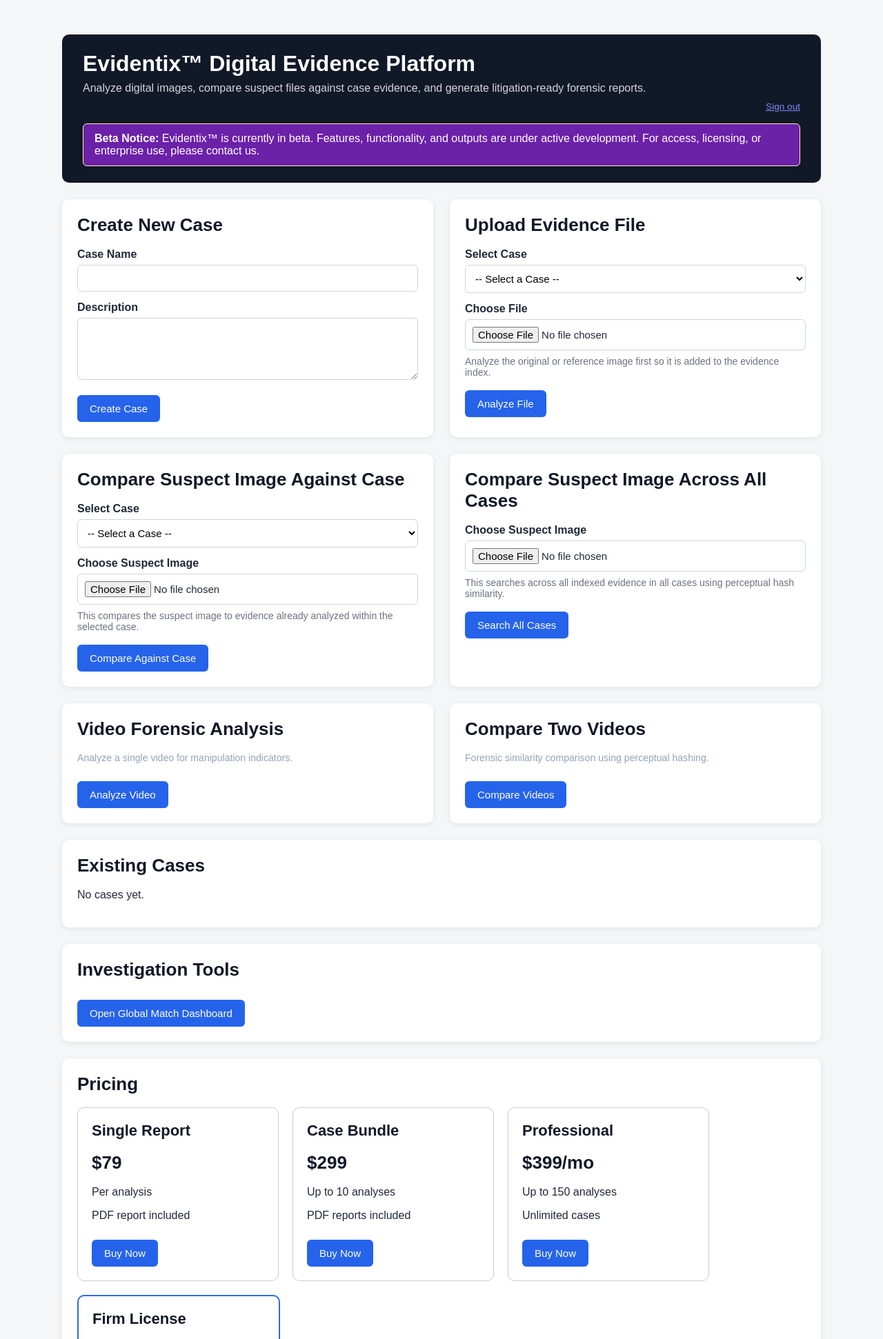
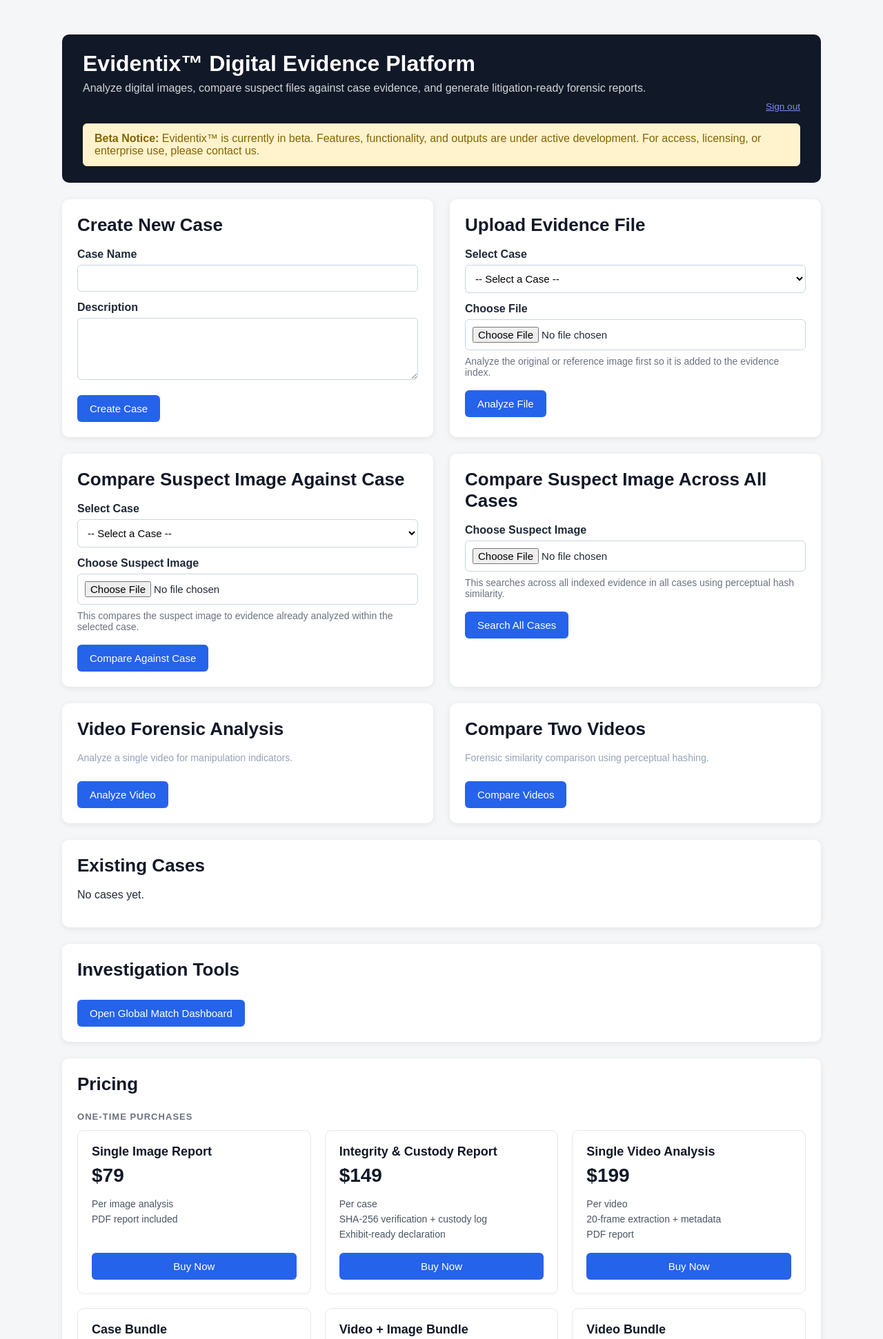
Before and after one commit to Kcaldwell99/evidenceanalyzer, a FastAPI app: template app/templates/upload.html in a window 1280 px wide. Shown: the top 1942 px of the page at 69% size. Run offline with FastAPI, Linux system fonts and the light colour scheme; the template is opened without the code that fills it, so the values that code supplies are empty.

Commit message:
Rebuild dashboard pricing grid with 8 products in 2 sections

```diff
--- a/app/templates/upload.html
+++ b/app/templates/upload.html
@@ -38,8 +38,8 @@
         }
 
         .beta-notice {
-            background-color: #6b21a8;
-            color: white;
+            background: #fff3cd;
+            color: #856404;
             padding: 12px 16px;
             border-radius: 6px;
             margin-top: 16px;
@@ -173,22 +173,83 @@
             margin-bottom: 20px;
         }
 
+        .pricing-section-label {
+            font-size: 13px;
+            font-weight: 600;
+            text-transform: uppercase;
+            letter-spacing: 0.08em;
+            color: #6b7280;
+            margin: 24px 0 12px 0;
+        }
+
         .pricing-grid {
-            display: flex;
+            display: grid;
+            grid-template-columns: repeat(3, 1fr);
             gap: 20px;
-            flex-wrap: wrap;
+        }
+
+        .pricing-grid.subscriptions {
+            grid-template-columns: repeat(2, 1fr);
+            max-width: 700px;
         }
 
         .price-card {
-            border: 1px solid #ccc;
+            border: 1px solid #e5e7eb;
             padding: 20px;
             border-radius: 10px;
-            width: 250px;
             background: white;
+            display: flex;
+            flex-direction: column;
+            position: relative;
+        }
+
+        .price-card h3 {
+            margin: 0 0 8px 0;
+            font-size: 18px;
+            color: #111827;
+        }
+
+        .price-card .price-amount {
+            font-size: 28px;
+            font-weight: 700;
+            color: #111827;
+            margin: 0 0 14px 0;
+        }
+
+        .price-card ul {
+            list-style: none;
+            padding: 0;
+            margin: 0 0 16px 0;
+            color: #4b5563;
+            font-size: 14px;
+            flex-grow: 1;
+        }
+
+        .price-card ul li {
+            padding: 3px 0;
+        }
+
+        .price-card .button {
+            margin-top: auto;
+            text-align: center;
         }
 
         .price-card.featured {
-            border: 2px solid #2d6cdf;
+            border: 2px solid #2563eb;
+            box-shadow: 0 4px 12px rgba(37, 99, 235, 0.12);
+        }
+
+        .price-card.featured .badge {
+            position: absolute;
+            top: -10px;
+            right: 16px;
+            background: #2563eb;
+            color: white;
+            font-size: 11px;
+            font-weight: 600;
+            padding: 3px 10px;
+            border-radius: 999px;
+            letter-spacing: 0.04em;
         }
 
         .delete-button {
@@ -206,8 +267,22 @@
             background: #b71c1c;
         }
 
+        @media (max-width: 900px) {
+            .pricing-grid,
+            .pricing-grid.subscriptions {
+                grid-template-columns: 1fr 1fr;
+            }
+        }
+
         @media (max-width: 850px) {
             .grid {
+                grid-template-columns: 1fr;
+            }
+        }
+
+        @media (max-width: 600px) {
+            .pricing-grid,
+            .pricing-grid.subscriptions {
                 grid-template-columns: 1fr;
             }
         }
@@ -221,10 +296,7 @@
 
 <div style="text-align:right; margin-top:0.5rem;">
   <span style="font-size:0.85rem; color:#64748b;">{{ current_user.email }}</span>
-{% if current_user.is_admin %}
-<a href="/admin/users" style="margin-left:1rem; font-size:0.85rem; color:#7c8cf8;">Admin</a>
-{% endif %}
-<a href="/logout" style="margin-left:1rem; font-size:0.85rem; color:#7c8cf8;">Sign out</a>
+  <a href="/logout" style="margin-left:1rem; font-size:0.85rem; color:#7c8cf8;">Sign out</a>
 </div>
 
             <div class="beta-notice">
@@ -314,6 +386,7 @@
             <p style="color:#94a3b8; font-size:0.88rem; margin-bottom:1rem;">Forensic similarity comparison using perceptual hashing.</p>
             <a href="/compare-video" class="button">Compare Videos</a>
         </div>
+
 <div class="card full-width">
                 <h2>Existing Cases</h2>
                 {% if cases %}
@@ -348,41 +421,97 @@
 
             <div class="card full-width">
                 <h2>Pricing</h2>
-                            <div class="pricing-grid">
+
+                <div class="pricing-section-label">One-time purchases</div>
+                <div class="pricing-grid">
                     <div class="price-card">
-                        <h3>Single Report</h3>
-                        <h2>$79</h2>
-                        <p>Per analysis</p>
-                        <p>PDF report included</p>
+                        <h3>Single Image Report</h3>
+                        <div class="price-amount">$79</div>
+                        <ul>
+                            <li>Per image analysis</li>
+                            <li>PDF report included</li>
+                        </ul>
                         <a href="/checkout/single" class="button">Buy Now</a>
                     </div>
 
                     <div class="price-card">
+                        <h3>Integrity &amp; Custody Report</h3>
+                        <div class="price-amount">$149</div>
+                        <ul>
+                            <li>Per case</li>
+                            <li>SHA-256 verification + custody log</li>
+                            <li>Exhibit-ready declaration</li>
+                        </ul>
+                        <a href="/checkout/integrity" class="button">Buy Now</a>
+                    </div>
+
+                    <div class="price-card">
+                        <h3>Single Video Analysis</h3>
+                        <div class="price-amount">$199</div>
+                        <ul>
+                            <li>Per video</li>
+                            <li>20-frame extraction + metadata</li>
+                            <li>PDF report</li>
+                        </ul>
+                        <a href="/checkout/video_single" class="button">Buy Now</a>
+                    </div>
+
+                    <div class="price-card">
                         <h3>Case Bundle</h3>
-                        <h2>$299</h2>
-                        <p>Up to 10 analyses</p>
-                        <p>PDF reports included</p>
+                        <div class="price-amount">$299</div>
+                        <ul>
+                            <li>Up to 10 image analyses</li>
+                            <li>PDF reports included</li>
+                        </ul>
                         <a href="/checkout/bundle" class="button">Buy Now</a>
                     </div>
 
                     <div class="price-card">
+                        <h3>Video + Image Bundle</h3>
+                        <div class="price-amount">$399</div>
+                        <ul>
+                            <li>Combined video + image analysis</li>
+                            <li>Per case</li>
+                            <li>PDF reports included</li>
+                        </ul>
+                        <a href="/checkout/video_image_bundle" class="button">Buy Now</a>
+                    </div>
+
+                    <div class="price-card">
+                        <h3>Video Bundle</h3>
+                        <div class="price-amount">$599</div>
+                        <ul>
+                            <li>Up to 5 videos</li>
+                            <li>Frame + metadata per file</li>
+                            <li>PDF reports included</li>
+                        </ul>
+                        <a href="/checkout/video_bundle" class="button">Buy Now</a>
+                    </div>
+                </div>
+
+                <div class="pricing-section-label">Subscriptions</div>
+                <div class="pricing-grid subscriptions">
+                    <div class="price-card featured">
+                        <span class="badge">Most Popular</span>
                         <h3>Professional</h3>
-                        <h2>$399/mo</h2>
-                        <p>Up to 150 analyses</p>
-                        <p>Unlimited cases</p>
+                        <div class="price-amount">$399/mo</div>
+                        <ul>
+                            <li>Up to 150 analyses / month</li>
+                            <li>Unlimited cases</li>
+                        </ul>
                         <a href="/checkout/professional" class="button">Buy Now</a>
                     </div>
 
-                    <div class="price-card featured">
+                    <div class="price-card">
                         <h3>Firm License</h3>
-                        <h2>$7,500/yr</h2>
-                        <p>Unlimited analyses</p>
-                        <p>Unlimited reports</p>
+                        <div class="price-amount">$7,500/yr</div>
+                        <ul>
+                            <li>Unlimited analyses</li>
+                            <li>Unlimited reports</li>
+                            <li>Unlimited cases</li>
+                        </ul>
                         <a href="/checkout/firm" class="button">Buy Now</a>
                     </div>
-                </div>
-
-
                 </div>
 
                 <div style="margin-top:30px;">
@@ -395,7 +524,7 @@
     </div>
 
 <footer style="text-align:center; padding:2rem; font-size:0.8rem; color:#64748b; border-top:1px solid #2d3148; margin-top:2rem;">
-  &copy; 2026 Evidentix™. All rights reserved. Evidentix™ is a trademark of Caldwell Law Firm, P.C., CLF The Woodlands, LLC. and Evidence Analyzer.
+  &copy; 2026 Evidentix&trade;. All rights reserved. Evidentix&trade; is a trademark of Caldwell Law Firm, P.C., CLF The Woodlands, LLC. and Evidence Analyzer.
 </footer>
 
 
```
